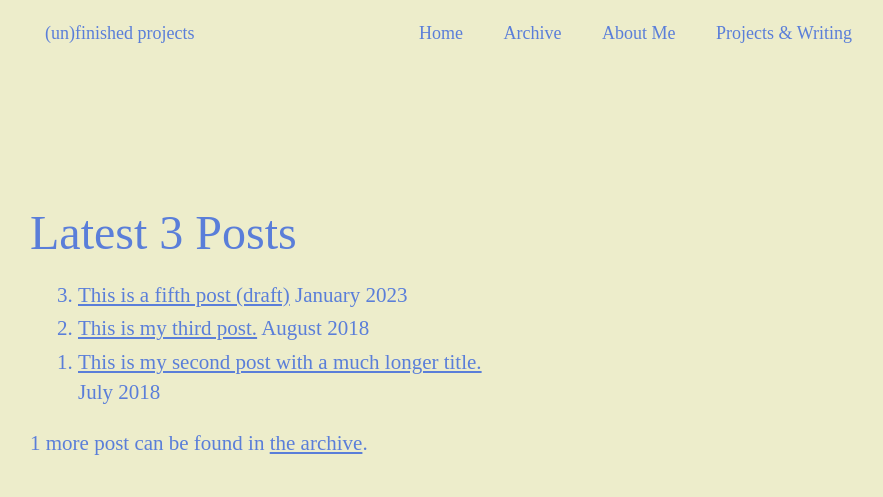
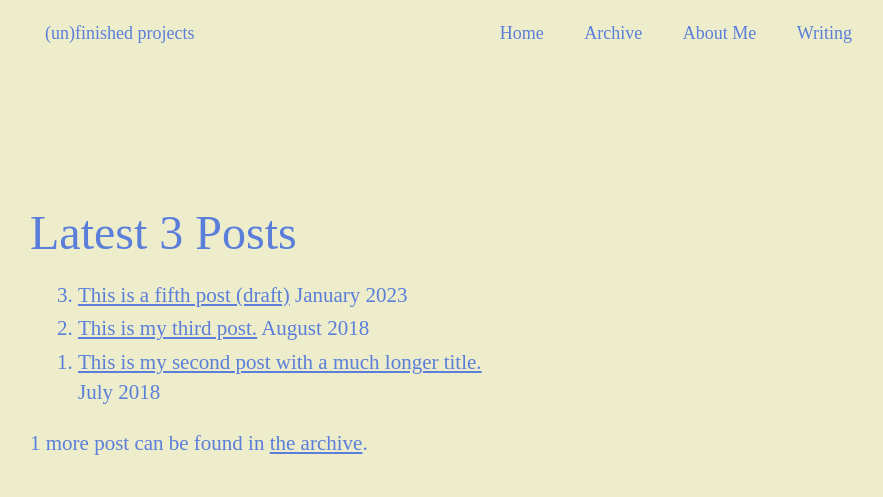
Before and after one commit to LasseMay/unfinished-projects, an Eleventy site: page content/index.njk in a window 1280 px wide. Shown: the whole page, without its empty margins (210-1093 px from the left). Built offline with nearby package versions, Linux system fonts and the light colour scheme; Eleventy itself is replaced by a stand-in of ours; files that its build step writes are made by us from their sources; what eleventy-plugin-bibtex would draw is missing.

Commit message:
renamed Project and writing to just writing

```diff
--- a/content/projects/index.md
+++ b/content/writing/index.md
@@ -1,11 +1,11 @@
 ---
 layout: layouts/base.njk
 eleventyNavigation:
-  key: Projects & Writing
+  key: Writing
   order: 3
 ---
-# Projects & Writing
-Everything that is not the result of wage work and publications I (co)authored.
+# Writing
+Publications I (co)authored
 
 ## 2024
 
```
